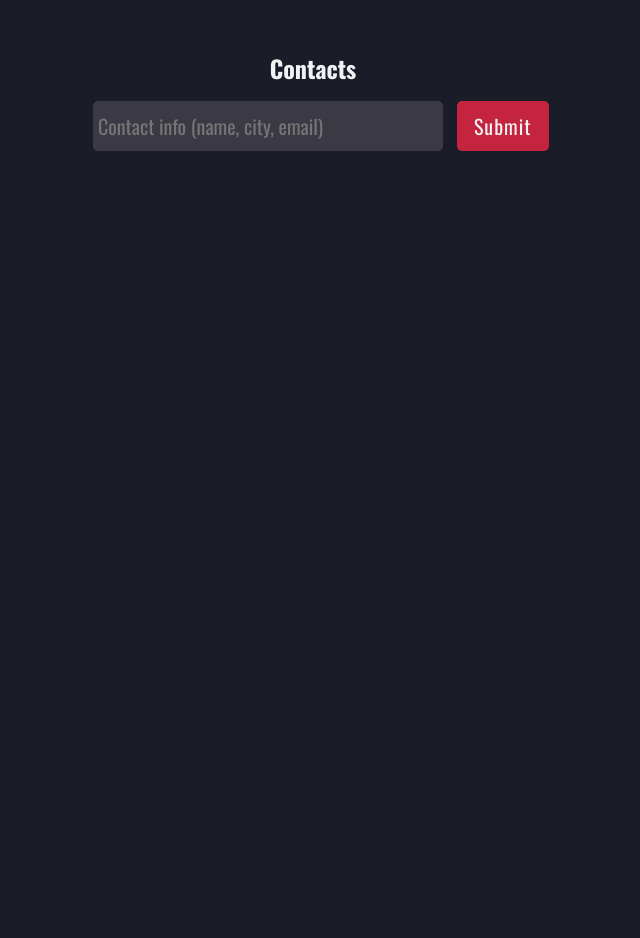
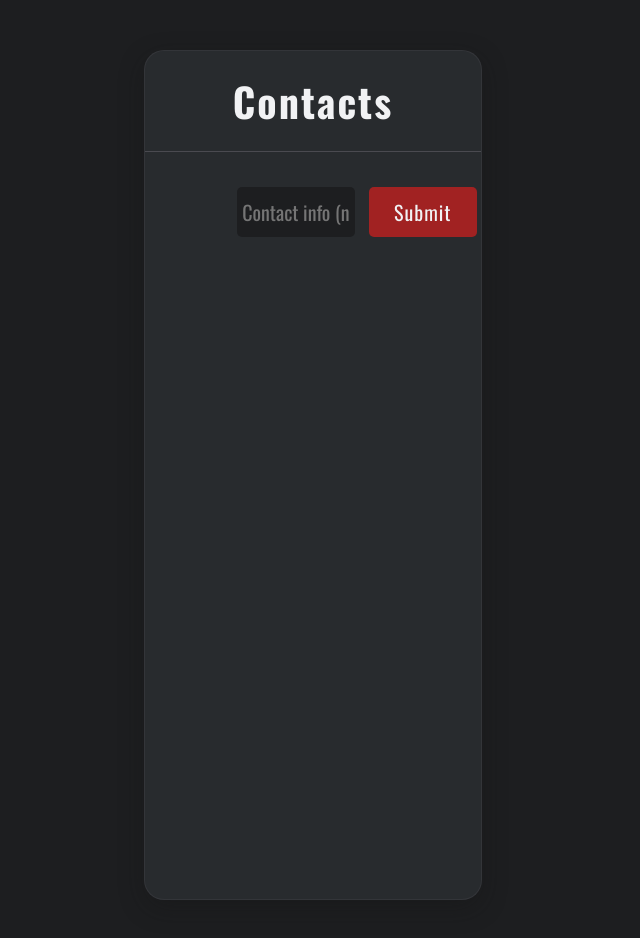
Before and after one commit to Apricosma/contact-list, a plain HTML site: page index.html in a window 1280 px wide. Shown: the whole page, without its empty margins (327-967 px from the left). Before the commit the page ends 800 px from the top, so only its background shows below. Drawn offline with nearby package versions, Linux system fonts and the light colour scheme.

Commit message:
use much better style

```diff
--- a/assets/style/index.css
+++ b/assets/style/index.css
@@ -1,14 +1,14 @@
 @import "./reset.css";
 
 :root {
-    --app-dark-bg: #1a1d28;
-    --app-field-bg: #3b3a44;
+    --app-dark-bg: #1d1e20;
+    --app-field-bg: #282b2e;
     --app-text: #f1f2f4;
     --app-green: #9f0;
     --app-pink: #f09;
     --app-purple: #90f;
     --app-orange: #f90;
-    --app-red: #c4243e;
+    --app-red: #a12222;
 }
 
 body {
@@ -31,9 +31,18 @@ body {
     justify-content: center;
 }
 
-h2 {
+.element-container .head {
     text-align: center;
     color: var(--app-text);
+    font-size: 40px;
+    border-bottom: solid;
+    border-width: 1px;
+    border-color: #6c6b7280;
+    /* background-color: var(--app-red); */
+    padding: 20px 0 20px;
+    border-radius: 20px 20px 0 0;
+    letter-spacing: 2px;
+    margin-bottom: 20px;
 }
 
 .element-container > * {
@@ -42,27 +51,35 @@ h2 {
 
 .element-container {
     margin-top: 50px;
+    border-style: solid;
+    border-width: 0.5px;
+    border-color: #6c6b722a;
+    background-color: var(--app-field-bg);
+    border-radius: 20px;
+    min-height: 850px;
+    margin-bottom: 100px;
+    box-shadow: rgba(19, 20, 20, 0.349) 0px 8px 24px;
 }
 
 .contact-container {
-    width: 1000px;
-    padding: 20px 0;
+    padding: 25px 50px;
+
 }
 
 input[type=text] {
     padding: 5px;
     margin: 15px 10px;
     color: var(--app-text);
-    background-color: var(--app-field-bg);
+    background-color: var(--app-dark-bg);
     width: 35%;
     height: 50px;
     font-size: 20px;
     margin-bottom: 20px;
-    margin-left: 280px;
+    margin-left: 27.5%;
 }
 
 .submit {
-    width: 92px;
+    width: 108px;
     height: 50px;
     background-color: var(--app-red);
     color: var(--app-text);
@@ -77,13 +94,12 @@ input[type=text] {
 .contact-grid {
     display: grid;
     grid-template-columns: auto auto auto;
-    padding-left: 30px;
     justify-content: center;
-    gap: 15px;
+    gap: 12px;
 }
 
 .contact {
-    background-color: #3d3f46;
+    background-color: #38383a;
     width: 375px;
     height: 150px;
     font-size: 20px;
@@ -91,13 +107,17 @@ input[type=text] {
     color: var(--app-text);
     line-height: 35px;
     box-shadow: 0.5px 0.5px 25px #1c1d1f;
+
+    border-radius: 5px;
     position: relative;
+
+
 }
 
 .contact:hover {
-    background-color: #44434d;
-    border-color: transparent;
-    box-shadow: 0 0 0 1px rgb(255, 255, 255);
+    border-style: dashed;
+    border-color: var(--app-red);
+    border-width: 1px;
 }
 
 .contact .close {
@@ -113,20 +133,6 @@ input[type=text] {
     color: red;
     font-size: 20px;
     letter-spacing: 1.5px;
-}
-
-@media only screen and (max-width: 1200px) {
-    .contact-grid {
-        grid-template-columns: auto auto;
-        grid-gap:10px 10px;
-    }
-}
-
-@media only screen and (max-width: 825px) {
-    .contact-grid {
-        grid-template-columns: auto;
-        grid-gap:10px 10px;
-    }
 }
 
 .close {
@@ -157,3 +163,22 @@ input[type=text] {
 .close:after {
     transform: rotate(-45deg);
 }
+
+@media only screen and (max-width: 1200px) {
+    .contact-grid {
+        grid-template-columns: auto auto;
+        grid-gap:10px 10px;
+    }
+}
+
+@media only screen and (max-width: 825px) {
+    .contact-grid {
+        grid-template-columns: auto;
+        grid-gap:10px 10px;
+    }
+
+    input[type=text] {
+        width: 50%;
+        margin: 0 0 0 60px;
+    }
+}
```
